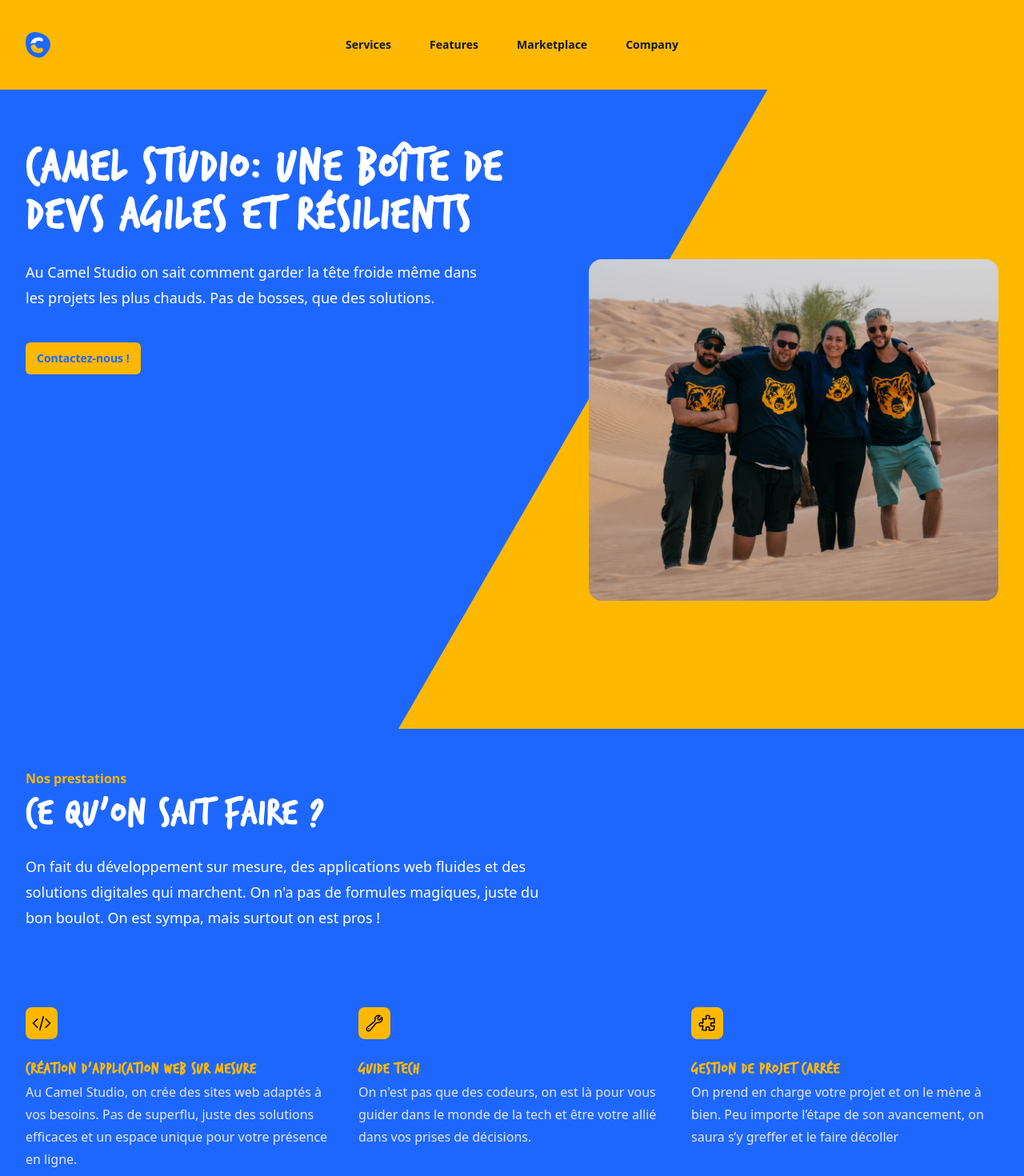
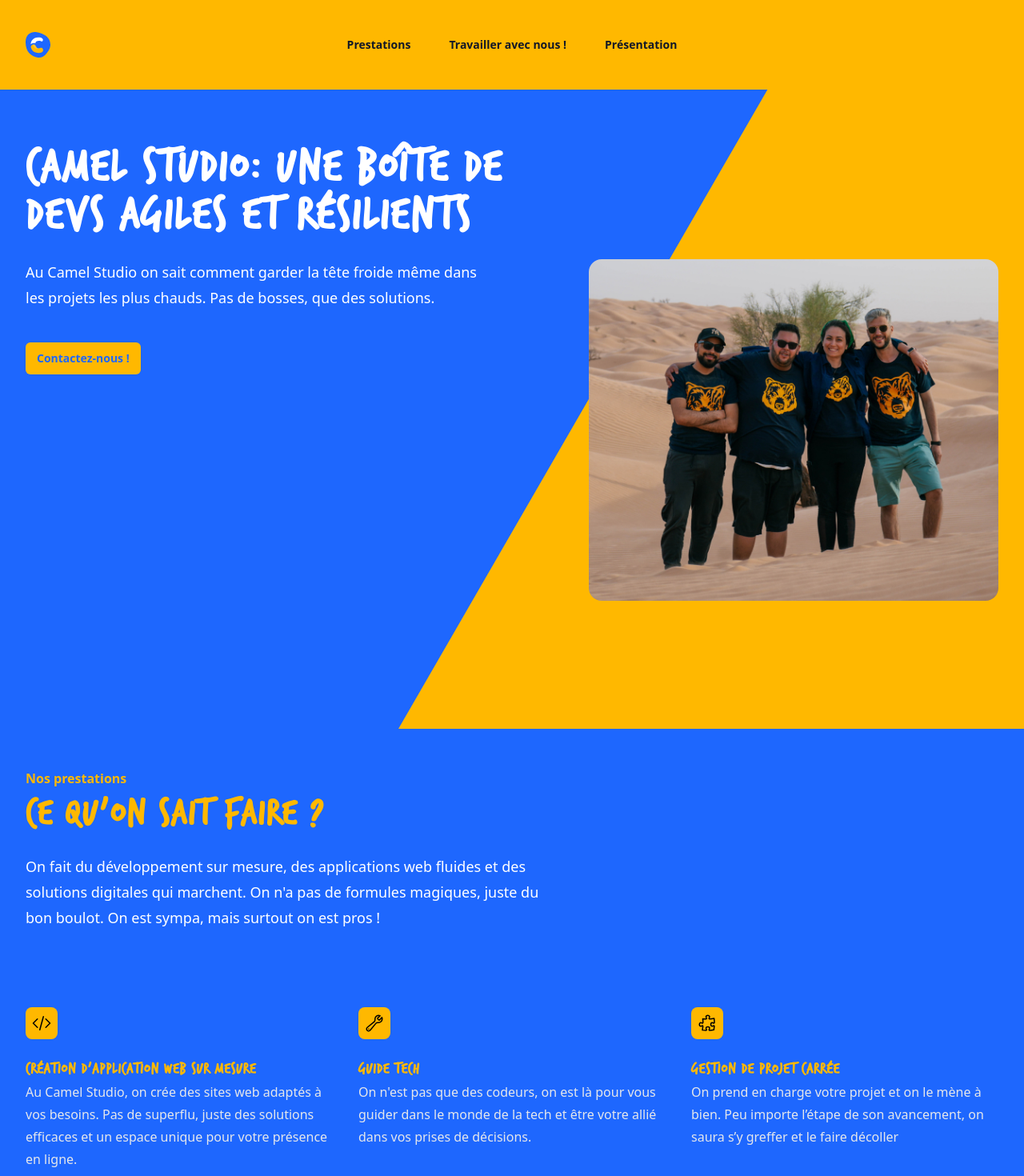
Before and after one commit to JeanneGrenet/landing-page-cs, a Next.js app: page / in a window 1280 px wide. Shown: the top 1470 px of the page at 80% size. Built offline with nearby package versions, Linux system fonts and the light colour scheme.

Commit message:
update nav and padding

```diff
--- a/src/components/hero.tsx
+++ b/src/components/hero.tsx
@@ -3,10 +3,9 @@ import logo from "../assets/images/logo.svg";
 import teamPic1 from "../assets/images/team.jpg";
 
 const navigation = [
-  { name: "Services", href: "#services" },
-  { name: "Features", href: "#" },
-  { name: "Marketplace", href: "#" },
-  { name: "Company", href: "#" },
+  { name: "Prestations", href: "#services" },
+  { name: "Travailler avec nous !", href: "#work" },
+  { name: "Présentation", href: "#presentation" },
 ];
 
 export default function HeroSection() {
--- a/src/components/presentation.tsx
+++ b/src/components/presentation.tsx
@@ -3,7 +3,7 @@ import checkIcon from "../assets/images/checkIcon.svg";
 
 export default function PresentationSection() {
   return (
-    <div className="bg-secondary px-6 py-32 lg:px-8">
+    <div className="bg-secondary px-6 py-16 lg:px-8" id="presentation">
       <div className="mx-auto max-w-3xl text-base leading-7">
         <p className="text-base font-semibold leading-7 text-primary">
           Présentation
@@ -14,9 +14,10 @@ export default function PresentationSection() {
         <p className="mt-6 text-xl leading-8">
           Une équipe jeune mais pas novice, soudée et qui connaît le marché
           européen. Pas de blabla ici. On code, on design, on résout des
-          problèmes. Notre équipe ? Des gens sympas qui aiment ce qu'ils font et
-          qui le font bien. On sait ce qui se passe sur le marché européen, et
-          on sait comment s'y prendre pour des projets qui dépotent.
+          problèmes. Notre équipe ? Des gens sympas qui aiment ce qu&apos;ils
+          font et qui le font bien. On sait ce qui se passe sur le marché
+          européen, et on sait comment s&apos;y prendre pour des projets qui
+          dépotent.
         </p>
         <div className="mt-10 max-w-2xl">
           <h2 className="mt-8 text-4xl font-bold tracking-wider font-TrashHand text-gray-900">
@@ -49,8 +50,8 @@ export default function PresentationSection() {
                 <strong className="font-semibold text-gray-900">
                   Jeunes, mais pas novices :
                 </strong>{" "}
-                On est jeunes, mais on sait ce qu'on fait. Une bonne énergie et
-                un bon mindset.
+                On est jeunes, mais on sait ce qu&apos;on fait. Une bonne
+                énergie et un bon mindset.
               </span>
             </li>
             <li className="flex gap-x-3">
--- a/src/components/projects.tsx
+++ b/src/components/projects.tsx
@@ -6,7 +6,7 @@ import Icon from "next/image";
 
 export default function ProjectsSection() {
   return (
-    <div className="relative bg-secondary">
+    <div className="relative bg-secondary" id="work">
       <div className="mx-auto max-w-7xl lg:flex lg:justify-between lg:px-8 xl:justify-end">
         <div className="lg:flex lg:w-1/2 lg:shrink lg:grow-0 xl:absolute xl:inset-y-0 xl:right-1/2 xl:w-1/2">
           <div className="relative h-80 lg:-ml-8 lg:h-auto lg:w-full lg:grow xl:ml-0">
--- a/src/components/services.tsx
+++ b/src/components/services.tsx
@@ -55,7 +55,7 @@ export default function ServicesSection() {
             Nos prestations
           </h2>
           <p
-            className="mt-2 text-3xl font-bold tracking-wider font-TrashHand text-white sm:text-5xl"
+            className="mt-2 text-3xl font-bold tracking-wider font-TrashHand text-secondary sm:text-5xl"
             id="services"
           >
             Ce qu’on sait faire ?
--- a/src/components/working.tsx
+++ b/src/components/working.tsx
@@ -1,7 +1,7 @@
 export default function WorkingSection() {
   return (
     <div className="bg-primary">
-      <div className="px-6 py-24 sm:px-6 sm:py-32 lg:px-8">
+      <div className="px-6 py-12 sm:px-6 sm:py-16 lg:px-8">
         <div className="mx-auto max-w-2xl text-center">
           <h2 className="text-3xl font-bold tracking-wider font-TrashHand text-secondary sm:text-5xl">
             On bosse comment ?
```
